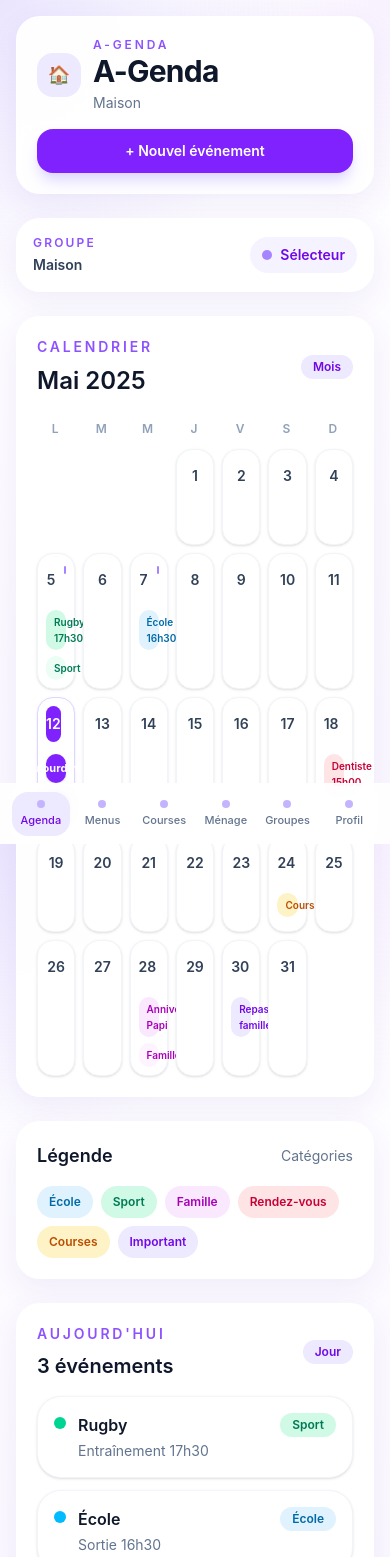
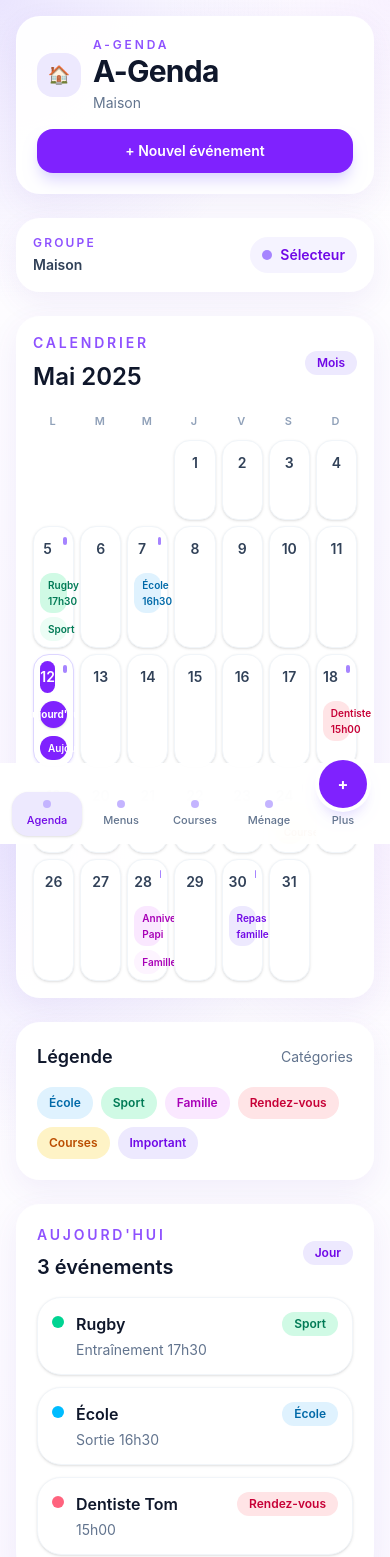
Before and after one commit to StephaneVenier/a-genda, a Next.js app: page / in a window 390 px wide. Shown: the top 1557 px of the page. Built offline with nearby package versions, Linux system fonts and the light colour scheme.

Commit message:
feat: improve A-Genda mobile navigation

```diff
--- a/app/page.tsx
+++ b/app/page.tsx
@@ -57,7 +57,7 @@ const categories = [
   { label: "Important", style: "bg-violet-100 text-violet-700" },
 ];
 
-const navItems = ["Agenda", "Menus", "Courses", "Ménage", "Groupes", "Profil"];
+const navItems = ["Agenda", "Menus", "Courses", "Ménage", "Plus"];
 
 export default function HomePage() {
   return (
@@ -82,7 +82,7 @@ export default function HomePage() {
                 <p className="text-xs font-semibold uppercase tracking-[0.18em] text-violet-500">
                   Groupe
                 </p>
-                <div className="mt-2 inline-flex items-center gap-2 rounded-full bg-white px-3 py-2 text-sm font-semibold text-slate-700 shadow-sm">
+                <div className="mt-2 inline-flex items-center gap-2 rounded-full bg-white px-3 py-2 text-sm font-semibold text-slate-700 shadow-sm transition hover:-translate-y-0.5 hover:shadow-md">
                   <span className="h-2.5 w-2.5 rounded-full bg-violet-400" />
                   Maison
                 </div>
@@ -90,14 +90,14 @@ export default function HomePage() {
             </div>
 
             <nav className="mt-6 space-y-2">
-              {navItems.map((item, index) => (
+              {["Agenda", "Menus", "Courses", "Ménage", "Groupes", "Profil"].map((item, index) => (
                 <div
                   key={item}
                   className={[
-                    "flex items-center gap-3 rounded-2xl px-4 py-3 text-sm font-medium transition",
+                    "flex items-center gap-3 rounded-2xl px-4 py-3 text-sm font-medium transition duration-200",
                     index === 0
                       ? "bg-violet-100 text-violet-700 shadow-sm"
-                      : "text-slate-600 hover:bg-slate-50 hover:text-slate-900",
+                      : "text-slate-600 hover:-translate-y-0.5 hover:bg-slate-50 hover:text-slate-900 hover:shadow-sm",
                   ].join(" ")}
                 >
                   <span className="h-2.5 w-2.5 rounded-full bg-violet-300" />
@@ -132,7 +132,7 @@ export default function HomePage() {
               </div>
             </div>
 
-            <button className="inline-flex items-center justify-center rounded-2xl bg-violet-600 px-5 py-3 text-sm font-semibold text-white shadow-lg shadow-violet-200 transition hover:bg-violet-500">
+            <button className="inline-flex items-center justify-center rounded-2xl bg-violet-600 px-5 py-3 text-sm font-semibold text-white shadow-lg shadow-violet-200 transition duration-200 hover:-translate-y-0.5 hover:bg-violet-500 hover:shadow-xl">
               + Nouvel événement
             </button>
           </header>
@@ -154,8 +154,8 @@ export default function HomePage() {
 
           <div className="grid gap-6 xl:grid-cols-[minmax(0,1.8fr)_360px]">
             <section className="space-y-6">
-              <article className="glass-card p-5 md:p-6">
-                <div className="mb-5 flex items-center justify-between gap-3">
+              <article className="glass-card p-4 sm:p-5 md:p-6">
+                <div className="mb-4 flex items-center justify-between gap-3">
                   <div>
                     <p className="text-sm font-semibold uppercase tracking-[0.2em] text-violet-500">
                       Calendrier
@@ -167,11 +167,11 @@ export default function HomePage() {
                   </span>
                 </div>
 
-                <div className="grid grid-cols-7 gap-2 sm:gap-2.5">
+                <div className="grid grid-cols-7 gap-1.5 sm:gap-2">
                   {["L", "M", "M", "J", "V", "S", "D"].map((day) => (
                     <div
                       key={day}
-                      className="py-1 text-center text-xs font-semibold uppercase tracking-[0.18em] text-slate-400"
+                      className="py-1 text-center text-[11px] font-semibold uppercase tracking-[0.18em] text-slate-400 sm:text-xs"
                     >
                       {day}
                     </div>
@@ -183,8 +183,8 @@ export default function HomePage() {
                       <div
                         key={`${day}-${index}`}
                         className={[
-                          "min-h-24 rounded-2xl border p-2 sm:min-h-28",
-                          day ? "border-slate-100 bg-white shadow-sm" : "border-transparent bg-transparent",
+                          "min-h-20 rounded-2xl border p-1.5 transition duration-200 sm:min-h-24 sm:p-2",
+                          day ? "border-slate-100 bg-white shadow-sm hover:-translate-y-0.5 hover:shadow-md" : "border-transparent bg-transparent",
                           isToday ? "border-violet-200 bg-violet-50/80 shadow-md shadow-violet-100" : "",
                         ].join(" ")}
                       >
@@ -193,7 +193,7 @@ export default function HomePage() {
                             <div className="flex items-start justify-between gap-2">
                               <span
                                 className={[
-                                  "inline-flex h-9 w-9 items-center justify-center rounded-full text-sm font-semibold",
+                                  "inline-flex h-8 w-8 items-center justify-center rounded-full text-sm font-semibold sm:h-9 sm:w-9",
                                   isToday ? "bg-violet-600 text-white" : "text-slate-700",
                                 ].join(" ")}
                               >
@@ -204,16 +204,16 @@ export default function HomePage() {
                               ) : null}
                             </div>
                             {isToday ? (
-                              <p className="mt-3 inline-flex w-full items-center justify-center rounded-2xl bg-violet-600 px-2.5 py-1.5 text-[11px] font-bold text-white shadow-sm">
+                              <p className="mt-2 inline-flex w-full items-center justify-center rounded-2xl bg-violet-600 px-2 py-1.5 text-[10px] font-bold text-white shadow-sm sm:text-[11px]">
                                 Aujourd&apos;hui
                               </p>
                             ) : null}
                             {events.length > 0 ? (
-                              <div className="mt-3 space-y-1.5">
+                              <div className="mt-2 space-y-1">
                                 {events.map((event) => (
                                   <div
                                     key={event.label}
-                                    className={`rounded-xl px-2 py-1 text-[10px] font-semibold leading-4 ${event.tone}`}
+                                    className={`rounded-xl px-2 py-1 text-[10px] font-semibold leading-4 sm:text-[11px] ${event.tone}`}
                                   >
                                     {event.label}
                                   </div>
@@ -228,6 +228,7 @@ export default function HomePage() {
                 </div>
               </article>
 
+              <div className="grid gap-6 md:grid-cols-2">
                 <article className="glass-card p-5 md:p-6">
                   <div className="mb-4 flex items-center justify-between">
                     <h3 className="text-lg font-semibold text-slate-900">Légende</h3>
@@ -244,9 +245,7 @@ export default function HomePage() {
                     ))}
                   </div>
                 </article>
-            </section>
 
-            <aside className="space-y-6">
                 <article className="glass-card p-5 md:p-6">
                   <div className="mb-4 flex items-center justify-between">
                     <div>
@@ -264,7 +263,7 @@ export default function HomePage() {
                     {todayEvents.map((event) => (
                       <article
                         key={event.title}
-                      className="rounded-3xl border border-slate-100 bg-white p-4 shadow-sm"
+                        className="rounded-3xl border border-slate-100 bg-white p-3.5 shadow-sm transition duration-200 hover:-translate-y-0.5 hover:shadow-md sm:p-4"
                       >
                         <div className="flex items-start gap-3">
                           <span className={`mt-1 h-3 w-3 rounded-full ${event.dot}`} />
@@ -280,6 +279,7 @@ export default function HomePage() {
                     ))}
                   </div>
                 </article>
+              </div>
 
               <article className="glass-card p-5 md:p-6">
                 <div className="mb-4 flex items-center justify-between">
@@ -292,11 +292,32 @@ export default function HomePage() {
                   {upcomingEvents.map((item, index) => (
                     <div
                       key={item}
-                      className="flex items-center gap-3 rounded-2xl bg-slate-50 px-4 py-3 text-sm font-medium text-slate-700"
+                      className="flex items-center gap-3 rounded-2xl bg-slate-50 px-4 py-3 text-sm font-medium text-slate-700 transition duration-200 hover:-translate-y-0.5 hover:bg-white hover:shadow-sm"
                     >
                       <span className="flex h-8 w-8 items-center justify-center rounded-full bg-violet-100 text-xs font-bold text-violet-700">
                         {index + 1}
                       </span>
+                      {item}
+                    </div>
+                  ))}
+                </div>
+              </article>
+            </section>
+
+            <aside className="space-y-6">
+              <article className="glass-card p-5 md:p-6">
+                <div className="mb-4 flex items-center justify-between">
+                  <h3 className="text-lg font-semibold text-slate-900">Raccourcis</h3>
+                  <span className="text-xs font-semibold uppercase tracking-[0.18em] text-slate-400">
+                    Mobile
+                  </span>
+                </div>
+                <div className="space-y-3">
+                  {["Menus de la semaine", "Courses à faire", "Tâches ménagères"].map((item) => (
+                    <div
+                      key={item}
+                      className="rounded-2xl bg-slate-50 px-4 py-3 text-sm font-medium text-slate-700 transition duration-200 hover:-translate-y-0.5 hover:bg-white hover:shadow-sm"
+                    >
                       {item}
                     </div>
                   ))}
@@ -307,22 +328,32 @@ export default function HomePage() {
         </section>
       </div>
 
-      <nav className="fixed inset-x-0 bottom-0 z-20 border-t border-white/70 bg-white/90 px-3 py-2 backdrop-blur lg:hidden">
-        <div className="mx-auto grid max-w-3xl grid-cols-6 gap-1">
-          {navItems.map((item, index) => (
+      <nav className="fixed inset-x-0 bottom-0 z-20 border-t border-white/70 bg-white/92 px-3 pb-[max(0.5rem,env(safe-area-inset-bottom))] pt-2 backdrop-blur-xl lg:hidden">
+        <div className="mx-auto grid max-w-3xl grid-cols-5 items-end gap-1">
+          {navItems.map((item, index) => {
+            const isPrimary = item === "Agenda";
+            const isCenter = item === "Plus";
+            return (
               <div
                 key={item}
                 className={[
-                "flex flex-col items-center rounded-2xl px-2 py-2 text-[11px] font-medium transition",
-                index === 0
-                  ? "bg-violet-100 text-violet-700"
-                  : "text-slate-500 hover:bg-slate-50 hover:text-slate-900",
+                  "flex flex-col items-center justify-end rounded-2xl px-2 py-2 text-[11px] font-medium transition duration-200",
+                  isPrimary
+                    ? "bg-violet-100 text-violet-700 shadow-sm"
+                    : "text-slate-500 hover:-translate-y-0.5 hover:bg-slate-50 hover:text-slate-900",
                 ].join(" ")}
               >
+                {isCenter ? (
+                  <span className="mb-1 -mt-5 flex h-12 w-12 items-center justify-center rounded-full bg-violet-600 text-base font-bold text-white shadow-lg shadow-violet-200 ring-4 ring-white">
+                    +
+                  </span>
+                ) : (
                   <span className="mb-1 h-2 w-2 rounded-full bg-violet-300" />
+                )}
                 {item}
               </div>
-          ))}
+            );
+          })}
         </div>
       </nav>
     </main>
```
Lines whose indentation alone changed are shown as unchanged.
